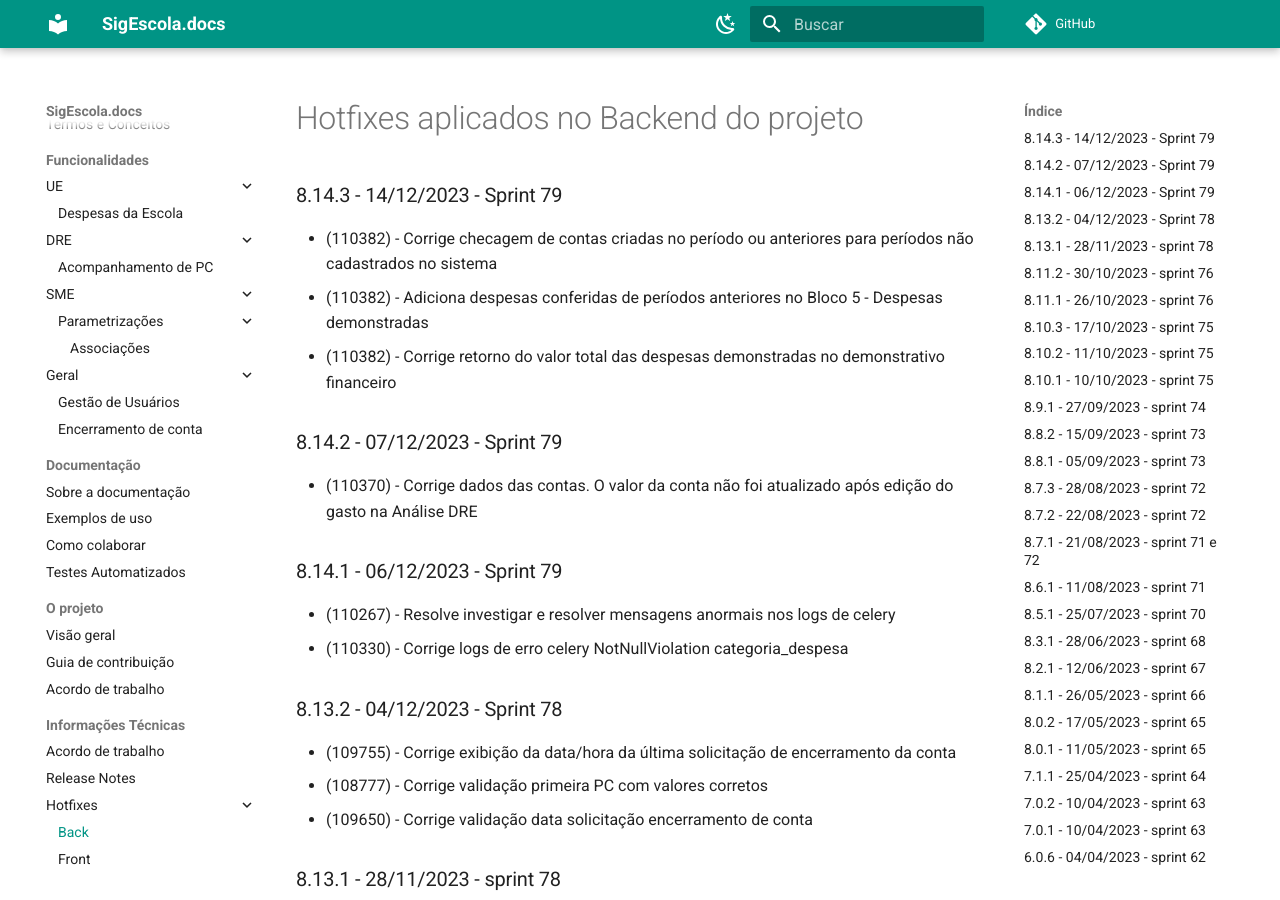
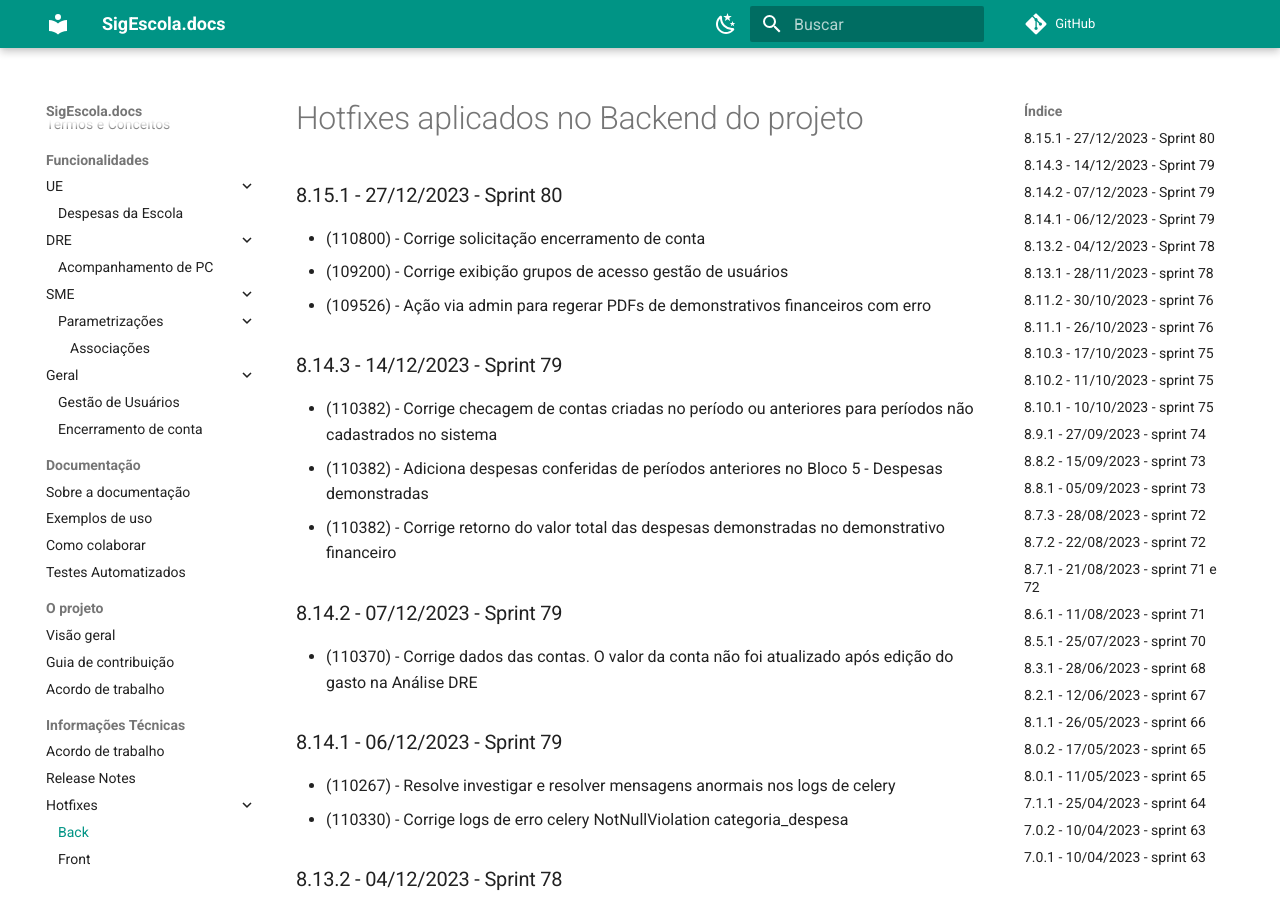
Before and after one commit to prefeiturasp/SME-PTRF-Docs, an MkDocs documentation site: the page built from docs/projeto/hotfixes_back.md, in a window 1280 px wide and 900 px high. Built offline with MkDocs 1.6.1 and Material for MkDocs 9.7.7, drawn with Linux system fonts in a browser that asks for light colours; comment, search, counter and statistics services are not loaded.

Commit message:
Update hotfixes_back.md

```diff
--- a/docs/projeto/hotfixes_back.md
+++ b/docs/projeto/hotfixes_back.md
@@ -1,4 +1,9 @@
 # Hotfixes aplicados no Backend do projeto
+
+### 8.15.1 - 27/12/2023 - Sprint 80
+* (110800) - Corrige solicitação encerramento de conta
+* (109200) - Corrige exibição grupos de acesso gestão de usuários
+* (109526) - Ação via admin para regerar PDFs de demonstrativos financeiros com erro
 
 ### 8.14.3 - 14/12/2023 - Sprint 79
 * (110382) - Corrige checagem de contas criadas no período ou anteriores para períodos não cadastrados no sistema
```
